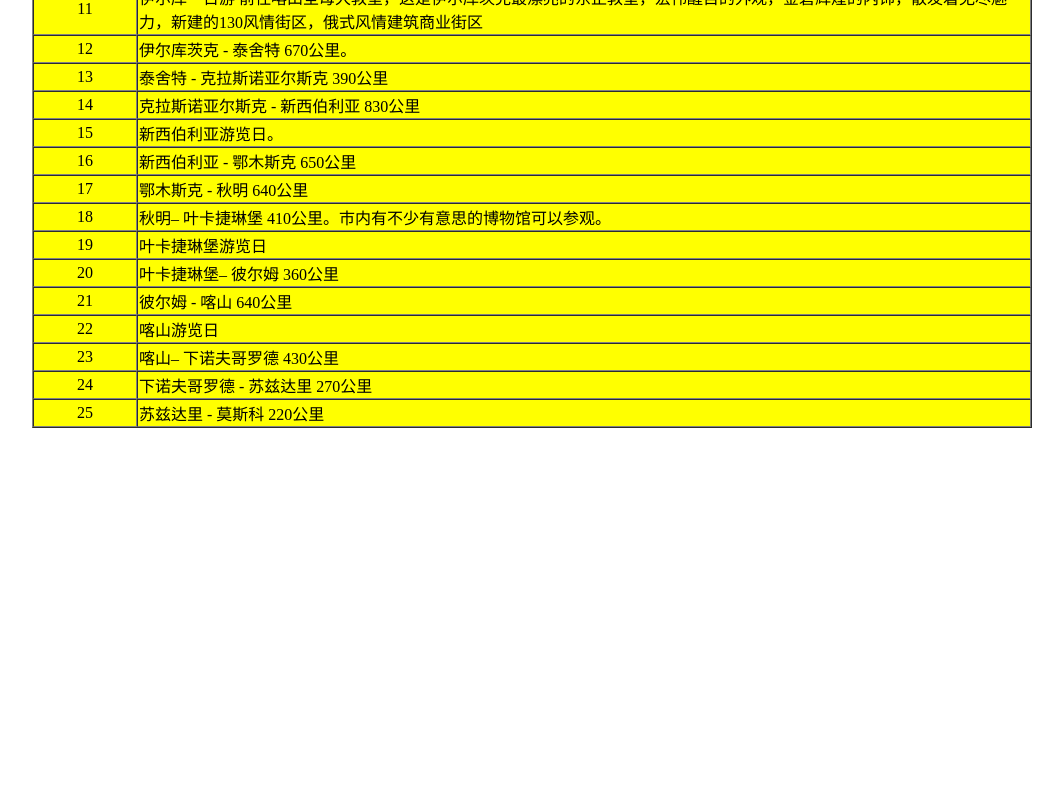
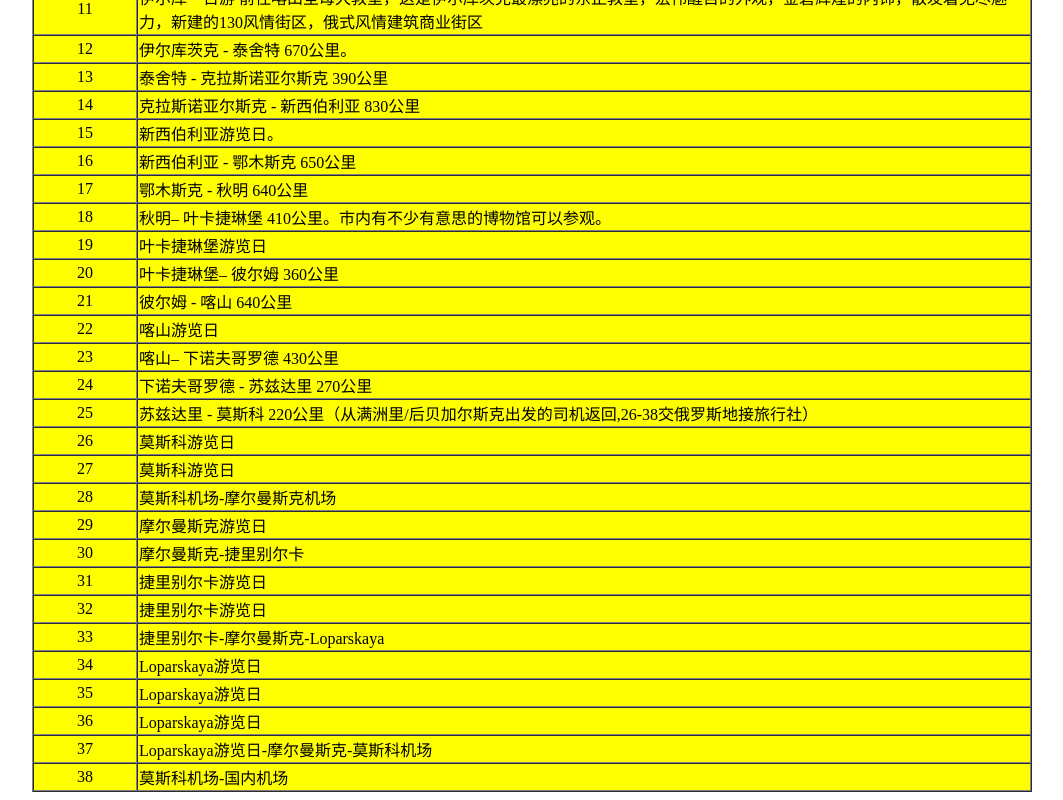
Before and after one commit to qinzuokan0526/RussianTourism, a plain HTML site: page index.html in a window 1280 px wide. Shown: the part 681-1481 px from the top of the page, without its empty margins (108-1171 px from the left). Before the commit the page ends 1117 px from the top, so only its background shows below. Drawn offline with Linux system fonts and the light colour scheme.

Commit message:
Update index.html

```diff
--- a/index.html
+++ b/index.html
@@ -131,7 +131,59 @@
             </tr>
             <tr>
                 <td align="center">25</td>
-                <td>苏兹达里 - 莫斯科 220公里</td>
+                <td>苏兹达里 - 莫斯科 220公里（从满洲里/后贝加尔斯克出发的司机返回,26-38交俄罗斯地接旅行社）</td>
+            </tr>
+            <tr>
+                <td align="center">26</td>
+                <td>莫斯科游览日</td>
+            </tr>
+            <tr>
+                <td align="center">27</td>
+                <td>莫斯科游览日</td>
+            </tr>
+            <tr>
+                <td align="center">28</td>
+                <td>莫斯科机场-摩尔曼斯克机场</td>
+            </tr>
+            <tr>
+                <td align="center">29</td>
+                <td>摩尔曼斯克游览日</td>
+            </tr>
+            <tr>
+                <td align="center">30</td>
+                <td>摩尔曼斯克-捷里别尔卡</td>
+            </tr>
+            <tr>
+                <td align="center">31</td>
+                <td>捷里别尔卡游览日</td>
+            </tr>
+            <tr>
+                <td align="center">32</td>
+                <td>捷里别尔卡游览日</td>
+            </tr>
+            <tr>
+                <td align="center">33</td>
+                <td>捷里别尔卡-摩尔曼斯克-Loparskaya</td>
+            </tr>
+            <tr>
+                <td align="center">34</td>
+                <td>Loparskaya游览日</td>
+            </tr>
+            <tr>
+                <td align="center">35</td>
+                <td>Loparskaya游览日</td>
+            </tr>
+            <tr>
+                <td align="center">36</td>
+                <td>Loparskaya游览日</td>
+            </tr>
+            <tr>
+                <td align="center">37</td>
+                <td>Loparskaya游览日-摩尔曼斯克-莫斯科机场</td>
+            </tr>
+            <tr>
+                <td align="center">38</td>
+                <td>莫斯科机场-国内机场</td>
             </tr>
         </tbody>
     </table>
```
